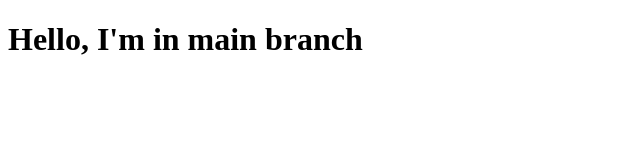
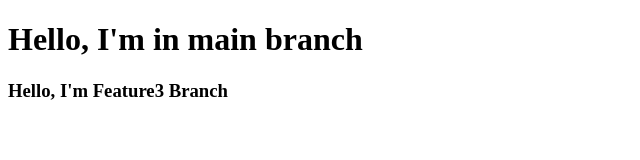
Before and after one commit to pavanummagani1/3-10-23-Task_1, a plain HTML site: page index.html in a window 1280 px wide. Shown: the whole page, without its empty margins (0-640 px from the left). Drawn offline with Linux system fonts and the light colour scheme.

Commit message:
Feature2

```diff
--- a/index.html
+++ b/index.html
@@ -8,5 +8,7 @@
 <body>
     <!--Main Branch-->
     <h1>Hello, I'm in main branch</h1>
+    <!-- Feature2 -->
+     <h3>Hello, I'm Feature3 Branch</h3>
 </body>
 </html>
```
